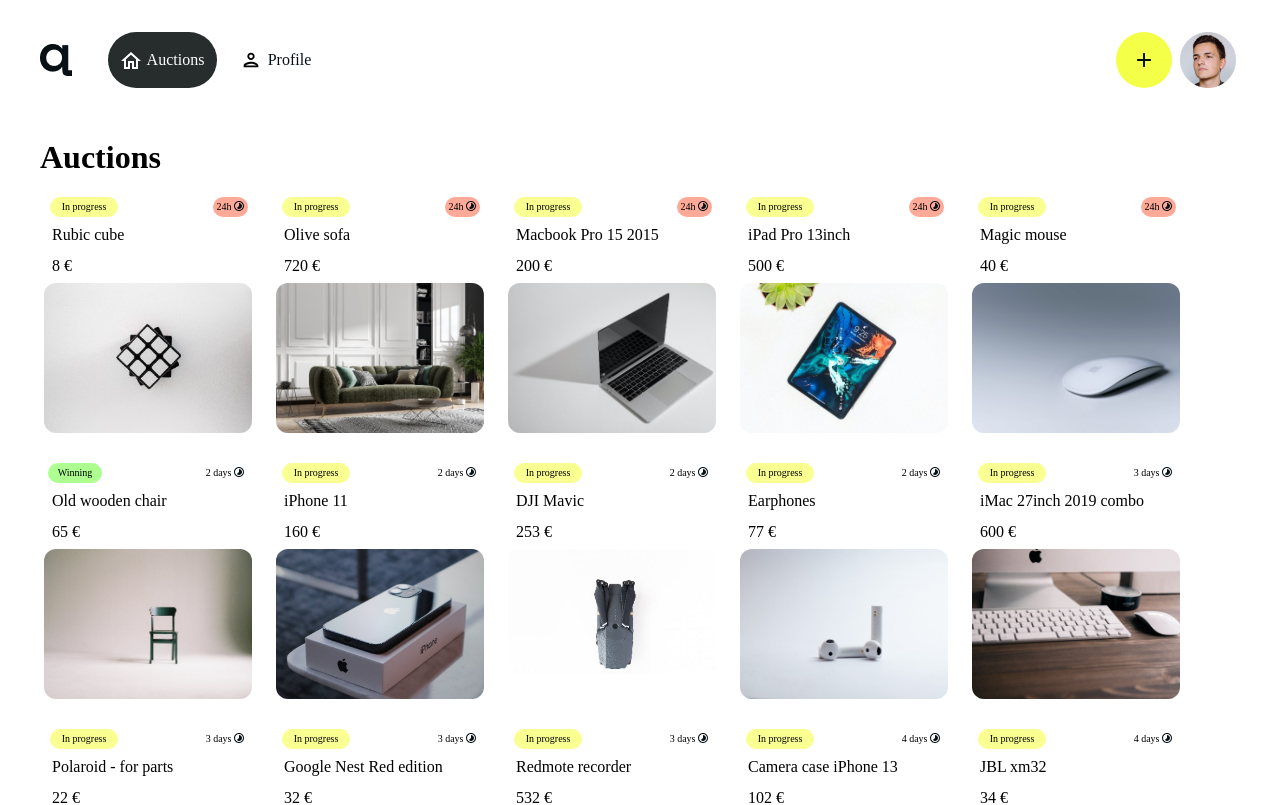
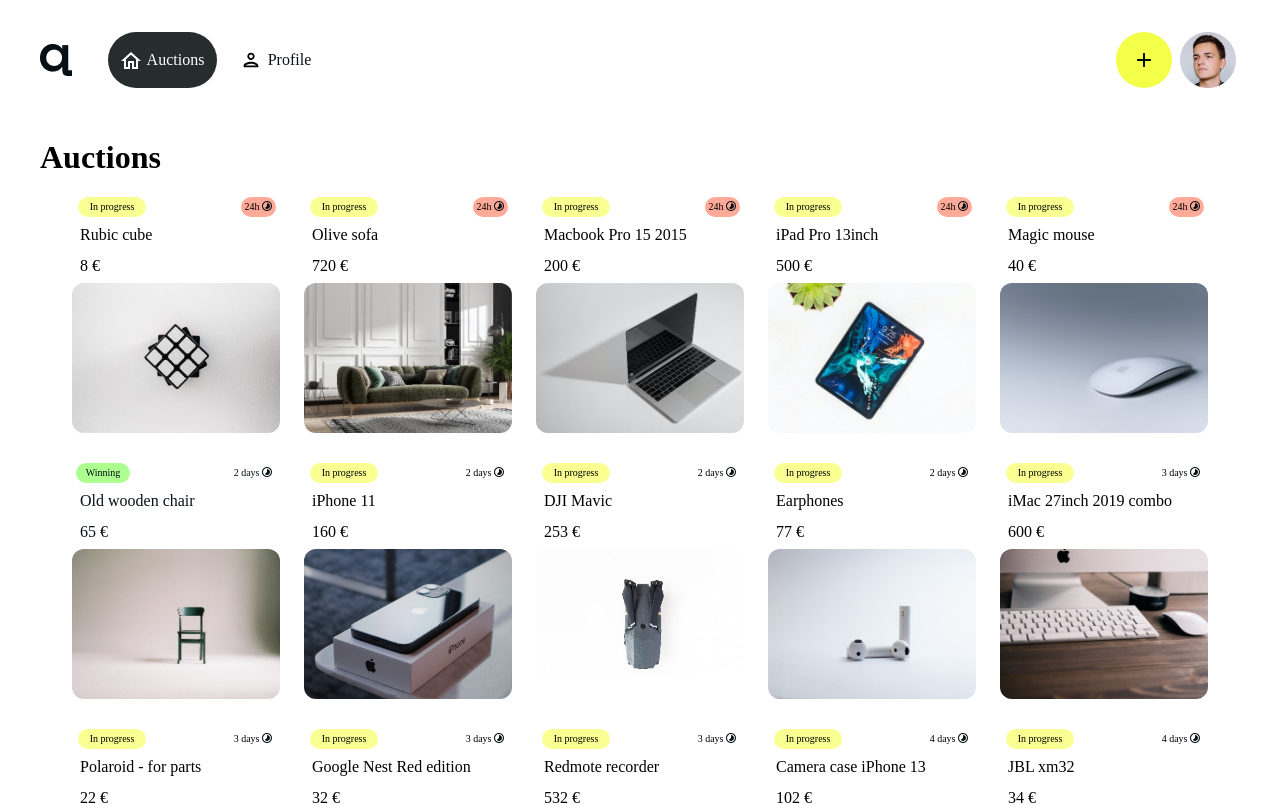
Before and after one commit to amadejaop/01-project-auctionbay-frontend-react, a React (Create React App) app: page /auctions in a window 1280 px wide. Shown: the top 805 px of the page. Built offline with nearby package versions, Linux system fonts and the light colour scheme; the HTML template or start-up script is replaced by a standard one.

Commit message:
Style link on auctions page

```diff
--- a/src/assets/styles/Auctions.css
+++ b/src/assets/styles/Auctions.css
@@ -6,9 +6,15 @@
 .auction-card-container {
     margin: -15px 32px  16px 32px;
     display: flex;
+    justify-content: center;
     flex-direction: row;
     flex-wrap: wrap;
     gap: 16px;
+}
+
+.auction-card-container > a {
+    text-decoration: none;
+    color: #071015;
 }
 
 @media screen and (max-width: 528px) {
--- a/src/pages/Auctions.tsx
+++ b/src/pages/Auctions.tsx
@@ -81,7 +81,7 @@
           price="40 €"
           imageUrl={Mouse}
         />
-        <AuctionCard
+        <a href="/auction"><AuctionCard
           inProgress={false}
           done={false}
           winning={true}
@@ -91,7 +91,7 @@
           title="Old wooden chair"
           price="65 €"
           imageUrl={Chair}
-        />
+        /></a>
         <AuctionCard
           inProgress={true}
           done={false}
```
